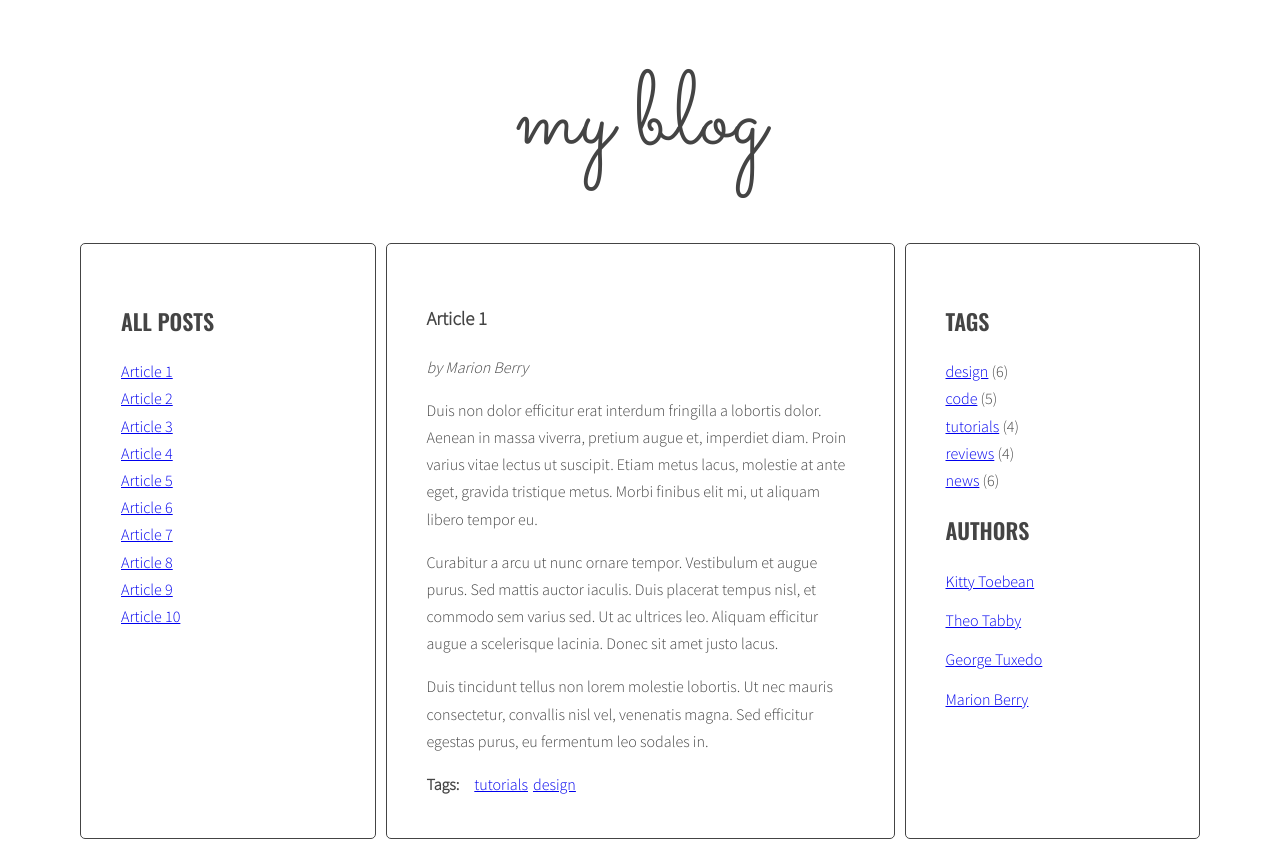
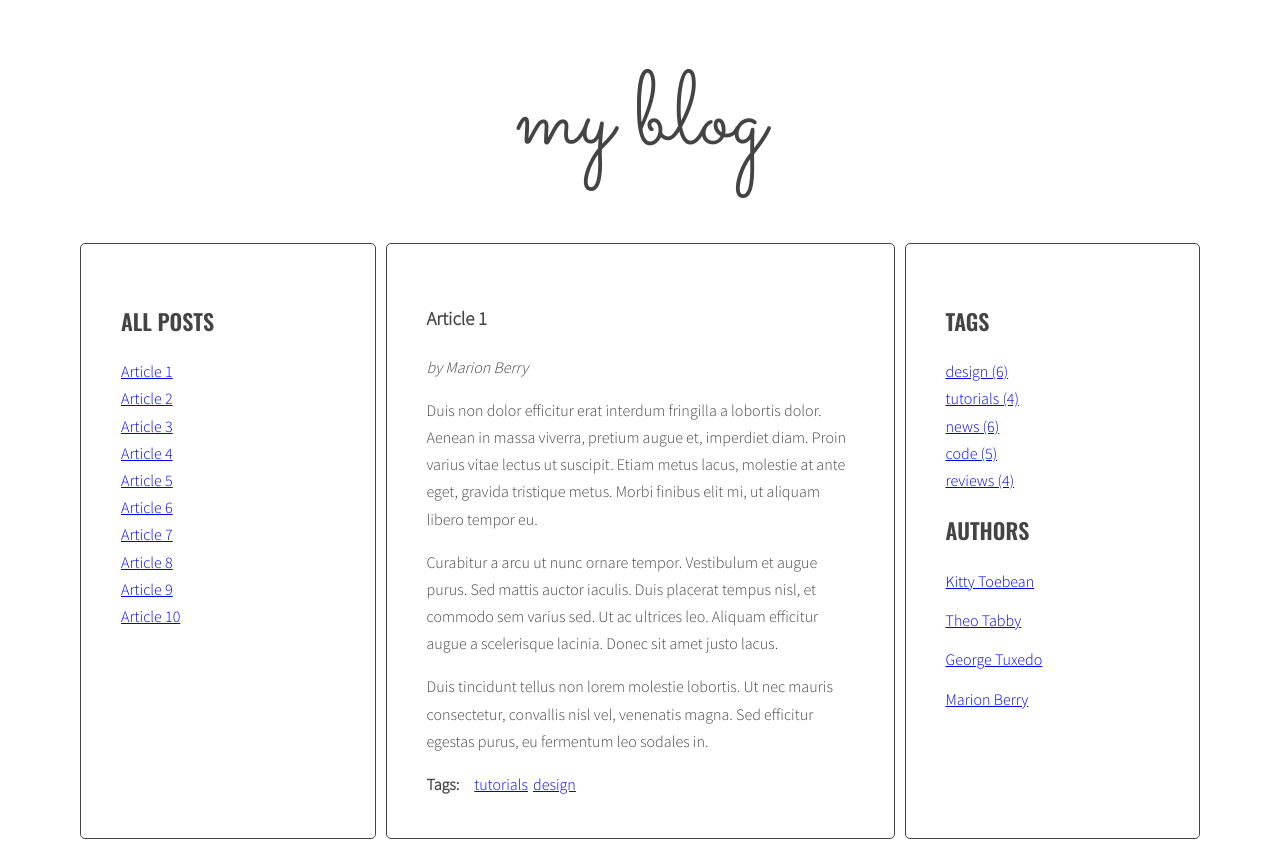
Before and after one commit to hikijaki/javascript-blog, a website: page index.html in a window 1280 px wide. Drawn offline with nearby package versions, Linux system fonts and the light colour scheme.

Commit message:
initial commit

```diff
--- a/index.html
+++ b/index.html
@@ -179,11 +179,7 @@
             <aside class="sidebar">
               <h2 class="section-title">Tags</h2>
               <ul class="list tags">
-                <li><a href="#">design</a> <span>(6)</span></li>
-                <li><a href="#">code</a> <span>(5)</span></li>
-                <li><a href="#">tutorials</a> <span>(4)</span></li>
-                <li><a href="#">reviews</a> <span>(4)</span></li>
-                <li><a href="#">news</a> <span>(6)</span></li>
+
               </ul>
               <h2 class="section-title">Authors</h2>
               <ul class="list authors">
--- a/js/script.js
+++ b/js/script.js
@@ -38,8 +38,9 @@ for(let activeArticle of activeArticles){
 
   const optArticleSelector = '.post',
   optTitleSelector = '.post-title',
-  optTitleListSelector = '.titles';
-  optArticleTagsSelector = '.post-tags .list'
+  optTitleListSelector = '.titles',
+  optArticleTagsSelector = '.post-tags .list',
+  optTagsListSelector = '.tags.list';
 
 function generateTitleLinks(customSelector=''){
 console.log('funkcja zostala wykonana');
@@ -68,56 +69,7 @@ console.log('funkcja zostala wykonana');
   }
 }
 generateTitleLinks();
-function generateTags(){
-  /* find all articles */
 
-  const articles = document.querySelectorAll(optArticleSelector);
-
-  /* START LOOP: for every article: */
-
-  for(let article of articles){
-    console.log('znaleziono wszystkie artykuly');
-
-    /* find tags wrapper */
-
-    const tagsWrapper = article.querySelector(optArticleTagsSelector);
-
-    /* make html variable with empty string */
-
-    let html = ''
-
-    /* get tags from data-tags attribute */
-
-    const articleTags = article.getAttribute ('data-tags');
-
-    /* split tags into array */
-
-    console.log (articleTags)
-    const articleTagsArray = articleTags.split(' ');
-    console.log (articleTagsArray);
-
-    /* START LOOP: for each tag */
-
-    for(let tag of articleTagsArray){
-      /* generate HTML of the link */
-      const linkHTML = '<li><a href="#tag-' + tag + '"><span>' + tag + '</span></a></li>';
-      console.log ('linki zostały wygenerowane!');
-
-      /* add generated code to html variable */
-      html = linkHTML + html;
-    /* END LOOP: for each tag */
-
-    }
-
-    /* insert HTML of all the links into the tags wrapper */
-    tagsWrapper.innerHTML = html;
-
-
-  /* END LOOP: for every article: */
-  }
-}
-
-generateTags();
 
 function tagClickHandler(event){
   /* prevent default action for this event */
@@ -158,7 +110,59 @@ link.addEventListener("click",tagClickHandler);
   /* END LOOP: for each link */
 }
 }
+function generateTags(){
+  /* [NEW] create a new variable allTags with an empty array */
+  let allTags = {};
 
+  /* find all articles */
+  const articles = document.querySelectorAll(optArticleSelector);
+  /* START LOOP: for every article: */
+  for(let article of articles){
+    /* find tags wrapper */
+    const tagsWrapper = article.querySelector(optArticleTagsSelector);
+    /* make html variable with empty string */
+    let html = ''
+    /* get tags from data-tags attribute */
+    const articleTags = article.getAttribute ('data-tags');
+    /* split tags into array */
+    const articleTagsArray = articleTags.split(' ');
+    /* START LOOP: for each tag */
+    for(let tag of articleTagsArray){
+      /* generate HTML of the link */
+      const linkHTML = '<li><a href="#tag-' + tag + '"><span>' + tag + '</span></a></li>';
+      /* add generated code to html variable */
+      html = linkHTML + html;
+  /* [NEW] check if this link is NOT already in allTags */
+        if(!allTags[tag]) {
+  /* [NEW] add tag to allTags object */
+        allTags[tag] = 1;
+        } else {
+        allTags[tag]++;
+}
+
+    /* END LOOP: for each tag */
+    }
+    /* insert HTML of all the links into the tags wrapper */
+    tagsWrapper.innerHTML = html;
+  /* END LOOP: for every article: */
+    }
+  /* [NEW] find list of tags in right column */
+  const tagList = document.querySelector(optTagsListSelector);
+
+  /* [NEW] create variable for all links HTML code */
+let allTagsHTML = '';
+
+/* [NEW] START LOOP: for each tag in allTags: */
+for(let tag in allTags){
+  /* [NEW] generate code of a link and add it to allTagsHTML */
+  allTagsHTML +='<li><a href="#tag-' + tag + '"><span>' + tag + ' ('+allTags[tag]+')</span></a></li>';
+}
+/* [NEW] END LOOP: for each tag in allTags: */
+
+/*[NEW] add HTML from allTagsHTML to tagList */
+tagList.innerHTML = allTagsHTML;
+  }
+  generateTags();
 addClickListenersToTags();
 
 }
```
